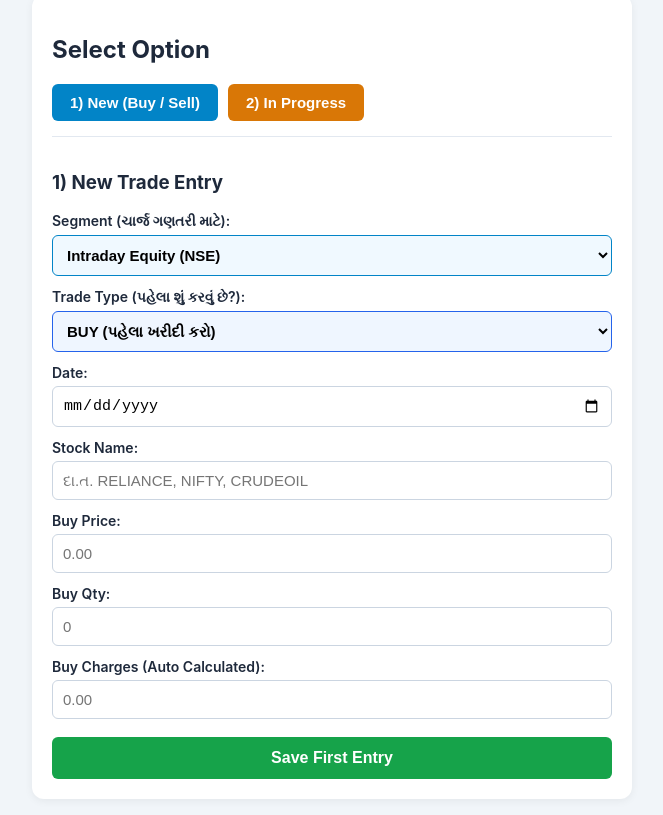
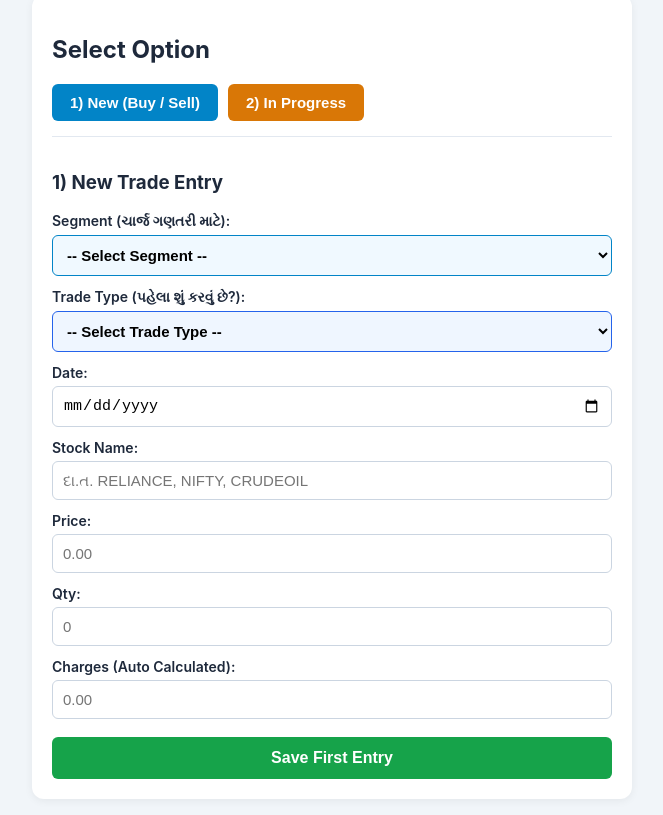
Before and after one commit to jitupmech222/task, a plain HTML site: page treading.html in a window 1280 px wide. Both pictures are taken after a click on the button "1) New (Buy / Sell)". Shown: the part 82-897 px from the top of the page, without its empty margins (308-971 px from the left). Drawn offline with nearby package versions, Linux system fonts and the light colour scheme.

Commit message:
Update treading.html

```diff
--- a/treading.html
+++ b/treading.html
@@ -20,12 +20,13 @@
           <button type="button" id="btn-in-progress" class="action-btn" style="background-color: #d97706;">2) In Progress</button>
         </div>
 
-        <!-- 1) NEW TRADE FORM (BUY OR SELL FIRST + AUTO CHARGES) -->
+        <!-- 1) NEW TRADE FORM -->
         <div id="new-trade-form" class="form-box" style="display: none;">
           <h3>1) New Trade Entry</h3>
 
           <label>Segment (ચાર્જ ગણતરી માટે):</label>
           <select id="trade_segment" style="width: 100%; padding: 10px; margin-top: 5px; border: 1px solid #0284c7; border-radius: 6px; font-size: 15px; font-weight: bold; background-color: #f0f9ff;">
+            <option value="" selected>-- Select Segment --</option>
             <option value="INTRADAY">Intraday Equity (NSE)</option>
             <option value="OPTIONS">Equity Options (NSE)</option>
             <option value="MCX_OPTIONS">Commodity Options (MCX)</option>
@@ -33,6 +34,7 @@
 
           <label>Trade Type (પહેલા શું કરવું છે?):</label>
           <select id="trade_side" style="width: 100%; padding: 10px; margin-top: 5px; border: 1px solid #2563eb; border-radius: 6px; font-size: 15px; font-weight: bold; background-color: #eff6ff;">
+            <option value="" selected>-- Select Trade Type --</option>
             <option value="BUY">BUY (પહેલા ખરીદી કરો)</option>
             <option value="SELL">SELL (પહેલા વેચાણ / Short કરો)</option>
           </select>
@@ -43,13 +45,13 @@
           <label>Stock Name:</label>
           <input type="text" id="stock_name" placeholder="દા.ત. RELIANCE, NIFTY, CRUDEOIL" required />
 
-          <label id="lbl_first_price">Buy Price:</label>
+          <label id="lbl_first_price">Price:</label>
           <input type="number" step="0.01" id="first_price" placeholder="0.00" required />
 
-          <label id="lbl_first_qty">Buy Qty:</label>
+          <label id="lbl_first_qty">Qty:</label>
           <input type="number" step="1" id="first_qty" placeholder="0" required />
 
-          <label id="lbl_first_charges">Buy Charges (Auto Calculated):</label>
+          <label id="lbl_first_charges">Charges (Auto Calculated):</label>
           <input type="number" step="0.01" id="first_charges" placeholder="0.00" required />
 
           <button type="button" id="save-new-btn" class="submit-btn">Save First Entry</button>
@@ -69,6 +71,7 @@
 
             <label>Segment (ચાર્જ ગણતરી માટે):</label>
             <select id="complete_segment" style="width: 100%; padding: 10px; margin-top: 5px; border: 1px solid #0284c7; border-radius: 6px; font-size: 15px; font-weight: bold; background-color: #f0f9ff;">
+              <option value="" selected>-- Select Segment --</option>
               <option value="INTRADAY">Intraday Equity (NSE)</option>
               <option value="OPTIONS">Equity Options (NSE)</option>
               <option value="MCX_OPTIONS">Commodity Options (MCX)</option>
```
